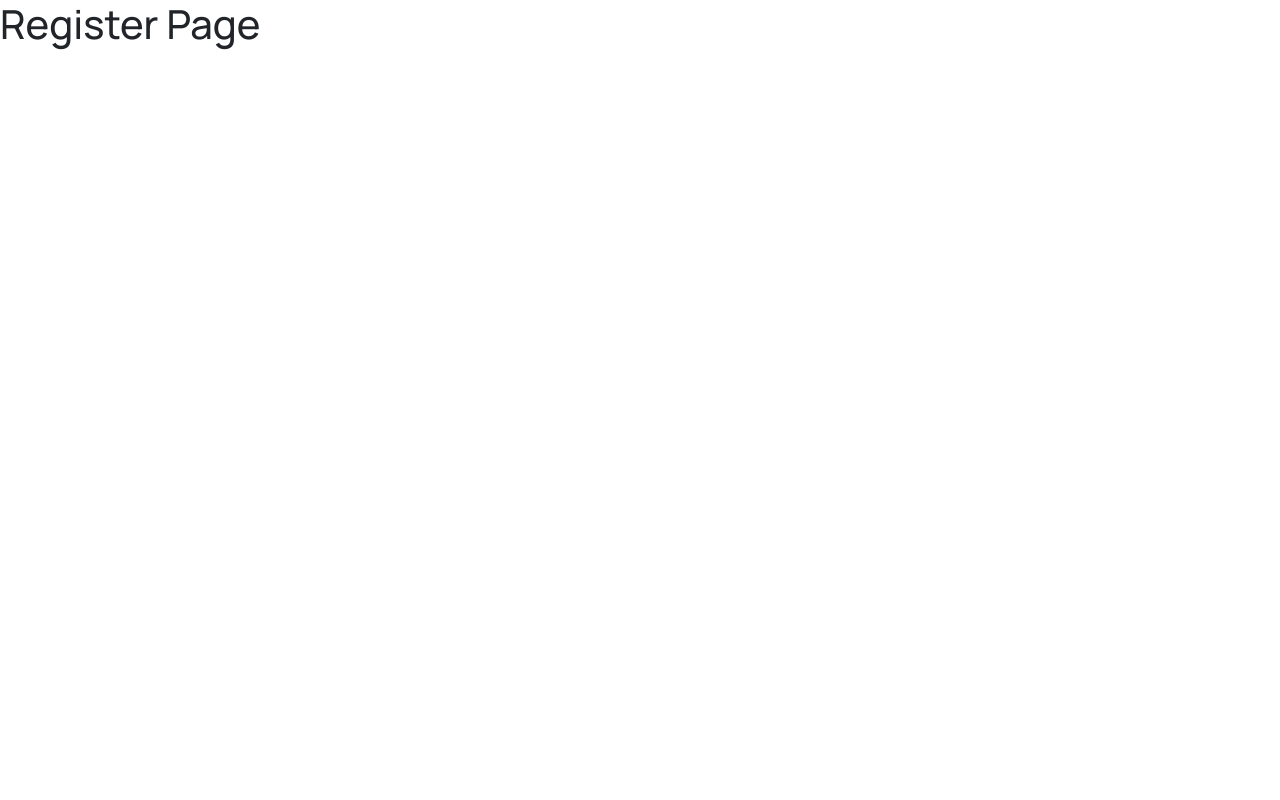
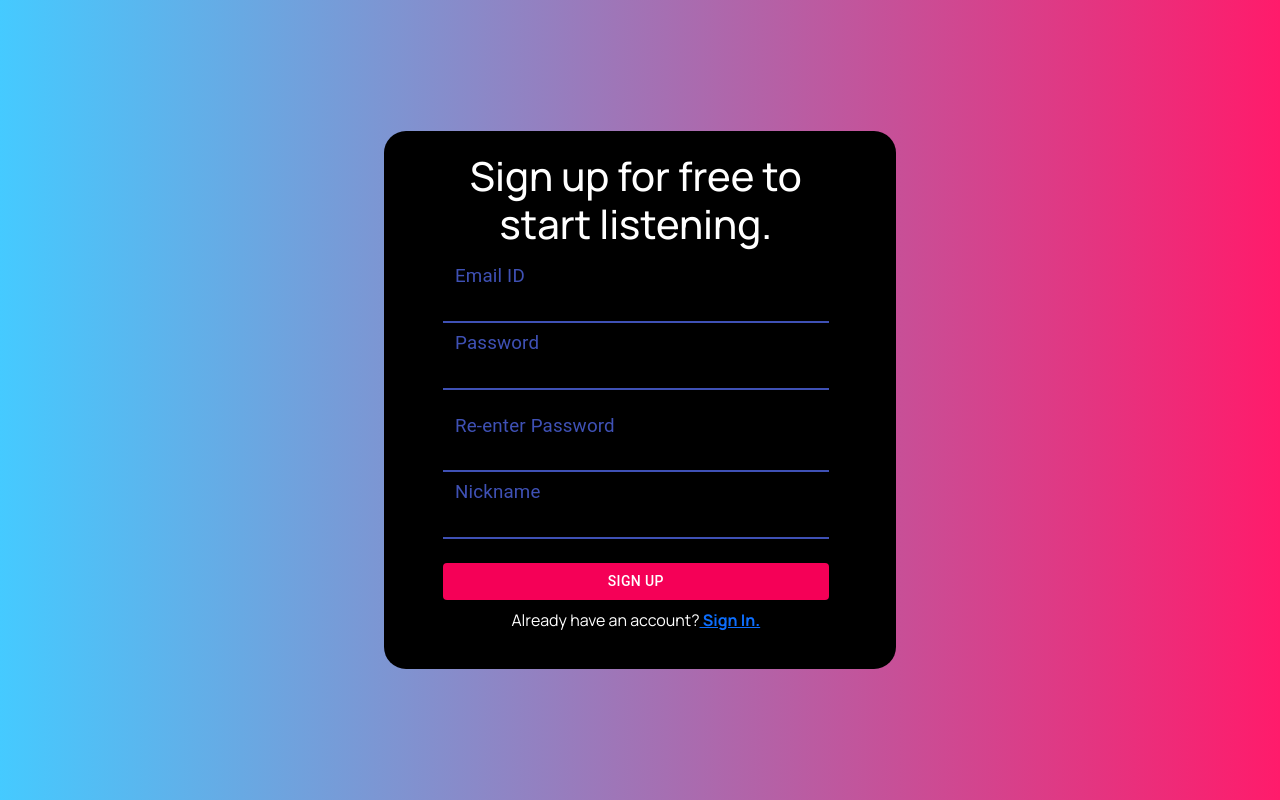
Before and after one commit to Rithik-rethink/Viby_frontend, a React (Create React App) app: page /register in a window 1280 px wide. Built offline with nearby package versions, Linux system fonts and the light colour scheme.

Commit message:
working on footer
Signed-off-by: Rithik Dutt <duttrithik@gmail.com>

```diff
--- a/src/App.js
+++ b/src/App.js
@@ -13,7 +13,7 @@ function App() {
         <Routes>
           <Route exact path="/login" element={<Login/>}/>
           <Route exact path="/register" element={<Register/>}/>
-          <Route exact path="/dashboard" element={<Dashboard/>}/>
+          <Route exact path="/in" element={<Dashboard/>}/>
           <Route path='*' element={<Error/>}/>
         </Routes>
       </Router>
--- a/src/Components/Error/Error.css
+++ b/src/Components/Error/Error.css
@@ -0,0 +1,6 @@
+.error{
+    height: 100vh;
+    width: 100vw;
+    display: grid;
+    place-items: center;
+}
--- a/src/Components/Error/Error.js
+++ b/src/Components/Error/Error.js
@@ -4,7 +4,8 @@ import './Error.css';
 function Error(){
     return(
         <div className='error'>
-            <h1>Error Page</h1>
+            <span><center style={{fontSize:"100px"}}>404 error</center><br/>This page you are looking for might have been removed, had it's name changed or is temporarily unavailable.
+            <a href='/in'>Click here</a> to go back to homepage</span>
         </div>
     );
 }
--- a/src/Components/Login/Login.css
+++ b/src/Components/Login/Login.css
@@ -12,7 +12,12 @@
     width: 40%;
     background-color: rgb(0, 0, 0);
 }
+@media only screen and (max-width: 600px){
+    .login_container{
+        width: 80%;
+    }
+}
+
 .row{
-    margin-left: 10%;
     margin-right:10%;
 }
--- a/src/Components/Login/Login.js
+++ b/src/Components/Login/Login.js
@@ -8,37 +8,61 @@ import {FormControlLabel,Checkbox} from '@material-ui/core';
 function Login(){
     const [email, setEmail]=useState("");
     const [password, setPassword]=useState("");
+    const [erroremail, setErroremail]=useState(false);
+    const [errorpassword, setErrorpassword]=useState(false);
+    const [errormsg, setErrormsg]=useState("");
+    const [rememberme, setRememberme]=useState(false);
+
     function handleChange(event, element){
         var value=event.currentTarget.value;
         if(element==="email") setEmail(value);
         else if(element==="password") setPassword(value);
-        console.log(email);
     }
 
     function handleClick(){
+        if(email===""){
+            setErroremail(true);
+            setErrormsg("Email ID cannot be empty")
+            return
+        }
+        setErroremail(false);
+        if(password===""){
+            setErrorpassword(true);
+            setErrormsg("Password cannot be empty")
+            return;
+        }
+        setErrorpassword(false);
+        console.log(rememberme)
         console.log('clicked');
+    }
+
+    function handleCheckClick(event){
+        let val=event.target.checked;
+        setRememberme(val);
     }
 
     return(
         <div className='login'>
             <div className='login_container'>
-                <h1 className='mt-3'>
-                    <center>
-                    All your Shazams in one place.
-                    </center>
-                </h1>
-                <div className='mt-5 mb-3 row justify-content-center'>
+                <div className='mb-3 row offset-1 justify-content-center'>
+                    <h1 className='mt-3'>
+                        <center>
+                        All your Shazams in one place.
+                        </center>
+                    </h1>
                     <form className='form' noValidate autoComplete='off'>
-                        <TextField id="outlined-basic" className='textfield col-12 col-sm-12' color='secondary' focused inputProps={{style: {fontSize: 25, color: 'white'}}} InputLabelProps={{style: {fontSize: 25}}} label="Email ID" variant="filled" onChange={(event)=>handleChange(event,"email")}/>
-                        <TextField id="outlined-basic" className='mt-3 textfield col-12 col-sm-12' color='secondary' type="password" focused inputProps={{style: {fontSize: 25, color: 'white'}}} InputLabelProps={{style: {fontSize: 25}}} label="Password" variant="filled" onChange={(event)=>handleChange(event,"email")}/>
+                    {erroremail?<TextField id="outlined-basic" className='textfield col-12 col-sm-12' color='primary' focused inputProps={{style: {fontSize: 25, color: 'white'}}} InputLabelProps={{style: {fontSize: 25}}} label="Email ID" variant="filled" onChange={(event)=>handleChange(event,"email")} error/>:<TextField id="outlined-basic" className='textfield col-12 col-sm-12' color='primary' focused inputProps={{style: {fontSize: 25, color: 'white'}}} InputLabelProps={{style: {fontSize: 25}}} label="Email ID" variant="filled" onChange={(event)=>handleChange(event,"email")}/>}
+                        {errorpassword?<TextField id="outlined-basic" className='mt-3 textfield col-12 col-sm-12' color='primary' type="password" focused inputProps={{style: {fontSize: 25, color: 'white'}}} InputLabelProps={{style: {fontSize: 25}}} label="Password" variant="filled" onChange={(event)=>handleChange(event,"password")} error/>:<TextField id="outlined-basic" className='mt-3 textfield col-12 col-sm-12' color='primary' type="password" focused inputProps={{style: {fontSize: 25, color: 'white'}}} InputLabelProps={{style: {fontSize: 25}}} label="Password" variant="filled" onChange={(event)=>handleChange(event,"password")}/>}
                         <center className='mt-2'>
                             <FormControlLabel
                             control={<Checkbox color='secondary' style={{color:'white'}}/>}
                             label="Remember me"
                             labelPlacement='end'
+                            onChange={(event)=>handleCheckClick(event)}
                             />
                         </center>
-                        <Button variant='contained' className='mt-3' color='primary' style={{width:'100%'}} onClick={handleClick}>Log In</Button>
+                        <center className='mt-2' style={{color:"red"}}>{errormsg}</center>
+                        <Button variant='contained' className='mt-3' color='secondary' style={{width:'100%'}} onClick={handleClick}>Log In</Button>
                         <center><p className='login_redirect mt-2'>Don't have an account?<b><a href='/register'> Sign Up.</a></b></p></center>
                     </form>
                 </div>
--- a/src/Components/Register/Register.js
+++ b/src/Components/Register/Register.js
@@ -1,10 +1,78 @@
-import React from 'react';
+import React, {useState} from 'react';
 import './Register.css';
+import {TextField} from '@material-ui/core';
+import {Button} from '@material-ui/core';
 
 function Register(){
+    const [email, setEmail]=useState("");
+    const [password, setPassword]=useState("");
+    const [repassword, setRepassword]=useState("");
+    const [nickname, setNickname]=useState("");
+    const [erroremail, setErroremail]=useState(false);
+    const [errormsg, setErrormsg]=useState("");
+    const [errorpwd, setErrorpwd]=useState(false);
+    const [errorname, setErrorname]=useState(false);
+
+    function handleChange(event, element){
+        var value=event.currentTarget.value;
+        if(element==="email") setEmail(value);
+        else if(element==="password") setPassword(value);
+        else if(element==="repassword") setRepassword(value);
+        else if(element==="nickname") setNickname(value);
+    }
+
+    function handleClick(){
+        if(email===""){
+            setErroremail(true);
+            setErrormsg("Email cannot be empty");
+            return;
+        }
+        setErroremail(false);
+        if(password!==repassword){
+            setErrorpwd(true);
+            setErrormsg("Passwords do not match");
+            return;
+        }
+        if(password===""){
+            setErrorpwd(true);
+            setErrormsg("Password cannot be empty");
+            return;
+        }
+        setErrorpwd(false);
+        if(nickname===""){
+            setErrorname(true);
+            setErrormsg("Name cannot be empty");
+            return;
+        }
+        setErrorname(false);
+        setErrormsg("");
+        // console.log("Email is "+email);
+        // console.log("Password is "+password);
+        // console.log("Name is "+nickname);
+
+        console.log('clicked');
+    }
+
     return(
-        <div className='register'>
-            <h1>Register Page</h1>
+        <div className='login'>
+            <div className='login_container'>
+                <div className='mb-3 row offset-1 justify-content-center'>
+                    <h1 className='mt-3'>
+                        <center>
+                        Sign up for free to start listening.
+                        </center>
+                    </h1>
+                    <form className='form' noValidate autoComplete='off'>
+                        {erroremail?<TextField id="outlined-basic" className='textfield col-12 col-sm-12' color='primary' focused inputProps={{style: {fontSize: 25, color: 'white'}}} InputLabelProps={{style: {fontSize: 25}}} label="Email ID" variant="filled" onChange={(event)=>handleChange(event,"email")} error/>:<TextField id="outlined-basic" className='textfield col-12 col-sm-12' color='primary' focused inputProps={{style: {fontSize: 25, color: 'white'}}} InputLabelProps={{style: {fontSize: 25}}} label="Email ID" variant="filled" onChange={(event)=>handleChange(event,"email")}/>}
+                        {errorpwd?<TextField id="outlined-basic" className='textfield col-12 col-sm-12' type="password" color='primary' focused inputProps={{style: {fontSize: 25, color: 'white'}}} InputLabelProps={{style: {fontSize: 25}}} label="Password" variant="filled" onChange={(event)=>handleChange(event,"password")} error/>:<TextField id="outlined-basic" className='textfield col-12 col-sm-12' type="password" color='primary' focused inputProps={{style: {fontSize: 25, color: 'white'}}} InputLabelProps={{style: {fontSize: 25}}} label="Password" variant="filled" onChange={(event)=>handleChange(event,"password")}/>}
+                        {errorpwd?<TextField id="outlined-basic" className='mt-3 textfield col-12 col-sm-12' color='primary' type="password" focused inputProps={{style: {fontSize: 25, color: 'white'}}} InputLabelProps={{style: {fontSize: 25}}} label="Re-enter Password" variant="filled" onChange={(event)=>handleChange(event,"repassword")} error/>:<TextField id="outlined-basic" className='mt-3 textfield col-12 col-sm-12' color='primary' type="password" focused inputProps={{style: {fontSize: 25, color: 'white'}}} InputLabelProps={{style: {fontSize: 25}}} label="Re-enter Password" variant="filled" onChange={(event)=>handleChange(event,"repassword")}/>}
+                        {errorname?<TextField id="outlined-basic" className='textfield col-12 col-sm-12' color='primary' focused inputProps={{style: {fontSize: 25, color: 'white'}}} InputLabelProps={{style: {fontSize: 25}}} label="Nickname" variant="filled" onChange={(event)=>handleChange(event,"nickname")} error/>:<TextField id="outlined-basic" className='textfield col-12 col-sm-12' color='primary' focused inputProps={{style: {fontSize: 25, color: 'white'}}} InputLabelProps={{style: {fontSize: 25}}} label="Nickname" variant="filled" onChange={(event)=>handleChange(event,"nickname")}/>}
+                        <center className='mt-2' style={{color:"red"}}>{errormsg}</center>
+                        <Button variant='contained' className='mt-3' color='secondary' style={{width:'100%'}} onClick={handleClick}>Sign Up</Button>
+                        <center><p className='login_redirect mt-2'>Already have an account?<b><a href='/login'> Sign In.</a></b></p></center>
+                    </form>
+                </div>
+            </div>
         </div>
     );
 }
```
